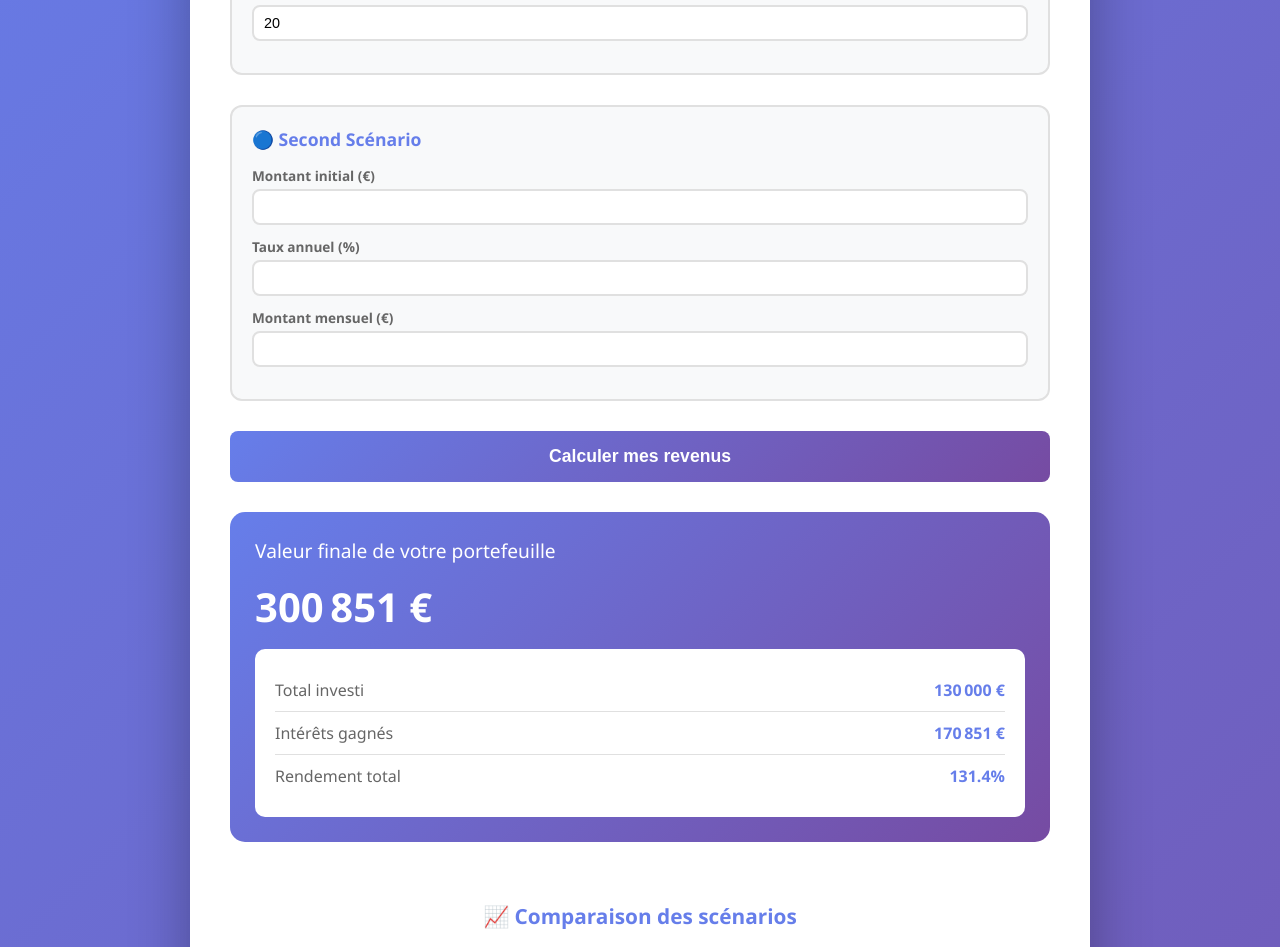
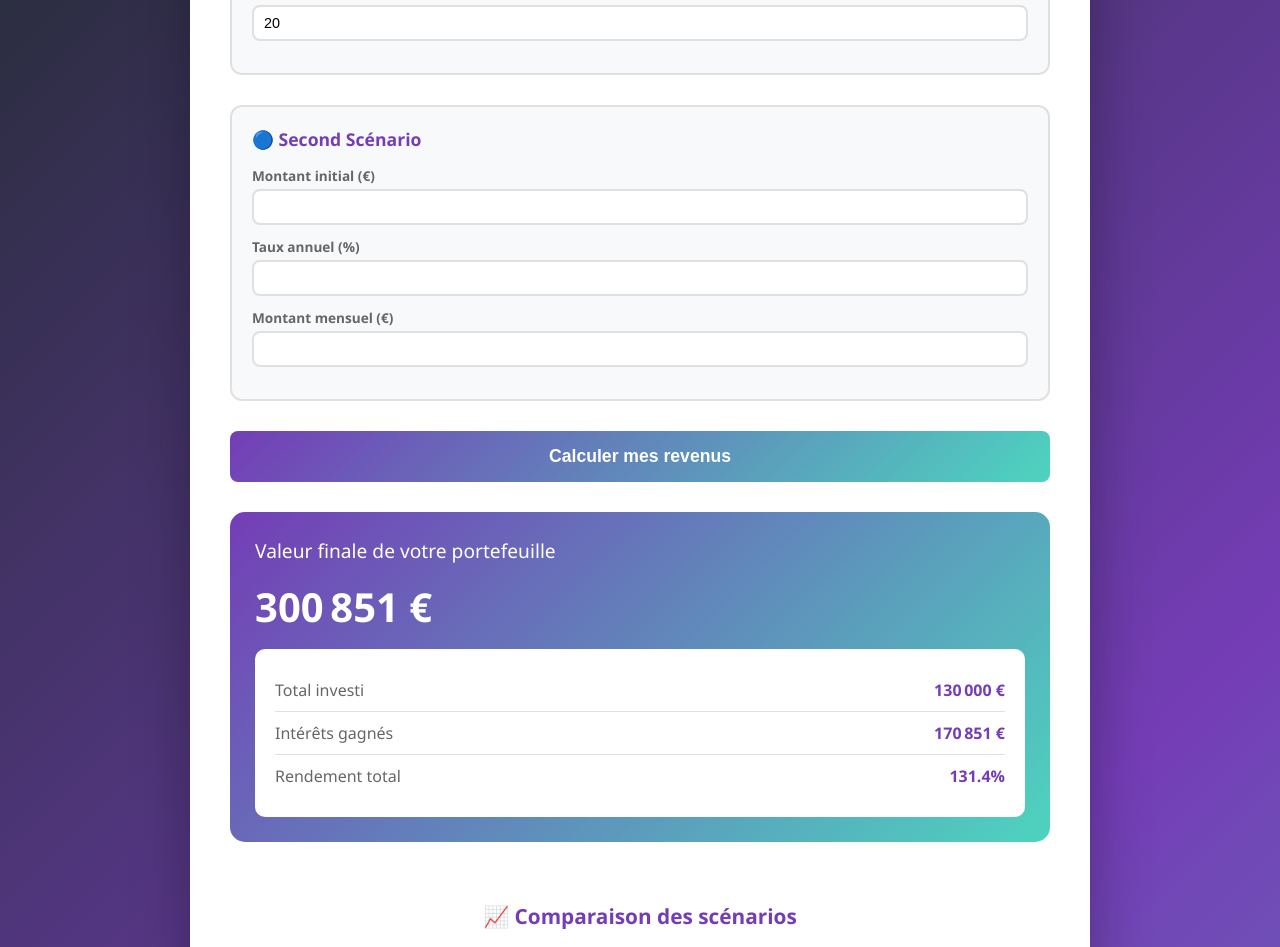
Before and after one commit to nathaelbenoit/EstimateurBourse, a plain HTML site: page index.html in a window 1280 px wide. Shown: the part 425-1372 px from the top of the page. Drawn offline with nearby package versions, Linux system fonts and the light colour scheme.

Commit message:
Update color scheme and gradients for UI elements
Refreshed the application's color palette by replacing #667eea and #764ba2 with #743db6 and #4dd4bf in backgrounds, borders, text, and chart elements. Adjusted gradients and box shadows for a more modern look and improved visual consistency across the interface.

```diff
--- a/index.html
+++ b/index.html
@@ -14,7 +14,7 @@
 
         body {
             font-family: 'Segoe UI', Tahoma, Geneva, Verdana, sans-serif;
-            background: linear-gradient(135deg, #667eea 0%, #764ba2 100%);
+            background: linear-gradient(135deg, #1b2a26 0%, #743db6 55%, #4dd4bf 120%);
             min-height: 100vh;
             padding: 20px;
             display: flex;
@@ -68,7 +68,8 @@
 
         input[type="number"]:focus {
             outline: none;
-            border-color: #667eea;
+            border-color: #743db6;
+            box-shadow: 0 0 0 3px rgba(116,61,182,0.25);
         }
 
         .input-suffix {
@@ -92,7 +93,7 @@
         button {
             width: 100%;
             padding: 15px;
-            background: linear-gradient(135deg, #667eea 0%, #764ba2 100%);
+            background: linear-gradient(135deg, #743db6 0%, #4dd4bf 100%);
             color: white;
             border: none;
             border-radius: 8px;
@@ -104,7 +105,7 @@
 
         button:hover {
             transform: translateY(-2px);
-            box-shadow: 0 5px 20px rgba(102, 126, 234, 0.4);
+            box-shadow: 0 5px 20px rgba(77, 212, 191, 0.35);
         }
 
         button:active {
@@ -121,7 +122,7 @@
         }
 
         .result-card {
-            background: linear-gradient(135deg, #667eea 0%, #764ba2 100%);
+            background: linear-gradient(135deg, #743db6 0%, #4dd4bf 100%);
             color: white;
             padding: 25px;
             border-radius: 15px;
@@ -165,7 +166,7 @@
 
         .detail-value {
             font-weight: 700;
-            color: #667eea;
+            color: #743db6;
         }
 
         .chart-container {
@@ -189,7 +190,7 @@
 
         th {
             background: #f8f9fa;
-            color: #667eea;
+            color: #743db6;
             font-weight: 600;
         }
 
@@ -220,7 +221,7 @@
         }
 
         .scenario-card h3 {
-            color: #667eea;
+            color: #743db6;
             margin-bottom: 15px;
             font-size: 1.1em;
         }
@@ -248,7 +249,7 @@
         }
 
         .comparison-chart h3 {
-            color: #667eea;
+            color: #743db6;
             margin-bottom: 20px;
             text-align: center;
             font-size: 1.3em;
@@ -441,7 +442,7 @@
                     <td style="text-align: left; font-weight: 600;">${annee}</td>
                     <td class="currency">${formatEuro(totalVersements)}</td>
                     <td class="currency">${formatEuro(capital - totalVersements)}</td>
-                    <td class="currency" style="color: #667eea;">${formatEuro(capital)}</td>
+                    <td class="currency" style="color: #743db6;">${formatEuro(capital)}</td>
                 `;
             }
 
@@ -479,8 +480,8 @@
                         {
                             label: 'Scénario Principal',
                             data: scenarioPrincipal.evolution,
-                            borderColor: '#764ba2',
-                            backgroundColor: 'rgba(118, 75, 162, 0.1)',
+                            borderColor: '#743db6',
+                            backgroundColor: 'rgba(116, 61, 182, 0.12)',
                             borderWidth: 3,
                             tension: 0.4,
                             fill: true
@@ -488,7 +489,7 @@
                         {
                             label: 'Versements Principal',
                             data: scenarioPrincipal.versements,
-                            borderColor: '#764ba2',
+                            borderColor: '#743db6',
                             backgroundColor: 'transparent',
                             borderWidth: 2,
                             borderDash: [5, 5],
@@ -499,8 +500,8 @@
                         {
                             label: 'Scénario 1',
                             data: scenario1.evolution,
-                            borderColor: '#3b82f6',
-                            backgroundColor: 'rgba(59, 130, 246, 0.1)',
+                            borderColor: '#4dd4bf',
+                            backgroundColor: 'rgba(77, 212, 191, 0.12)',
                             borderWidth: 3,
                             tension: 0.4,
                             fill: true
@@ -508,7 +509,7 @@
                         {
                             label: 'Versements Scénario 1',
                             data: scenario1.versements,
-                            borderColor: '#3b82f6',
+                            borderColor: '#4dd4bf',
                             backgroundColor: 'transparent',
                             borderWidth: 2,
                             borderDash: [5, 5],
```
